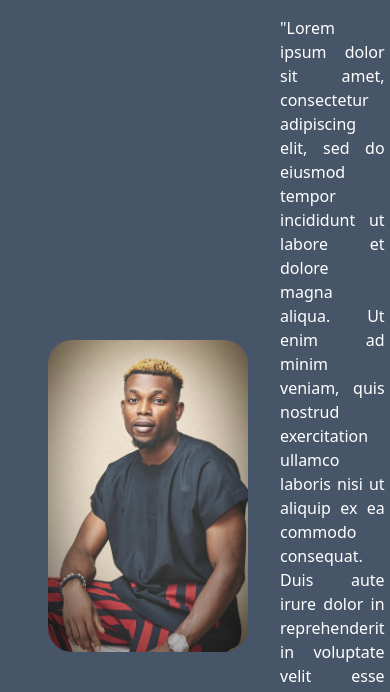
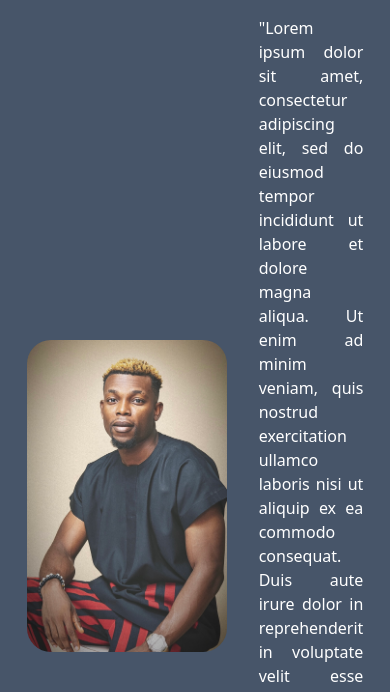
Before and after one commit to junosdakolo/Twassign, a website: page index.html in a window 390 px wide. Shown: the part 152-844 px from the top of the page. Drawn offline with nearby package versions, Linux system fonts and the light colour scheme; files that its build step writes are made by us from their sources.

Commit message:
updated portfolio2

```diff
--- a/index.html
+++ b/index.html
@@ -40,11 +40,18 @@
           <!-- Hero Section -->
          <section class=" justify-center lg:flex-row sm:flex-col p-6 items-center gap-8 mb-12" id="hero">
             <h1 class="text-3xl  font-normal text-center">Dakolo Emmanuel </h1>
-            <div class="flex lg:flex-row sm:flex-coljustify-center p-6 items-center gap-8 mb-12">
-                <img class="rounded-3xl mt-4 content-center" src="img/ED4B256D-48B3-4979-992F-050D410D103A.jpg" alt="Picture of Dakolo Jnr in 2023"  width="200" height="200">
-                <p class="text-justify mt-4 ">"Lorem ipsum dolor sit amet, consectetur adipiscing elit, sed do eiusmod tempor incididunt ut labore et dolore magna aliqua. Ut enim ad minim veniam, quis nostrud exercitation ullamco laboris nisi ut aliquip ex ea commodo consequat. Duis aute irure dolor in reprehenderit in voluptate velit esse cillum dolore eu fugiat nulla pariatur. Excepteur sint occaecat cupidatat non proident, sunt in culpa qui officia deserunt mollit anim id est laborum."</p>
-
-            </div>
+            <div class="flex lg:flex-row sm:flex-col justify-center p-6 items-center gap-8 mb-12">
+                <img
+                  class="rounded-3xl mt-4 content-center"
+                  src="img/ED4B256D-48B3-4979-992F-050D410D103A.jpg"
+                  alt="Picture of Dakolo Jnr in 2023"
+                  width="200"
+                  height="200"
+                >
+                <p class="text-justify mt-4">
+                  "Lorem ipsum dolor sit amet, consectetur adipiscing elit, sed do eiusmod tempor incididunt ut labore et dolore magna aliqua. Ut enim ad minim veniam, quis nostrud exercitation ullamco laboris nisi ut aliquip ex ea commodo consequat. Duis aute irure dolor in reprehenderit in voluptate velit esse cillum dolore eu fugiat nulla pariatur. Excepteur sint occaecat cupidatat non proident, sunt in culpa qui officia deserunt mollit anim id est laborum."
+                </p>
+              </div>
          </section>
 
     <!-- Skills Section -->
```
